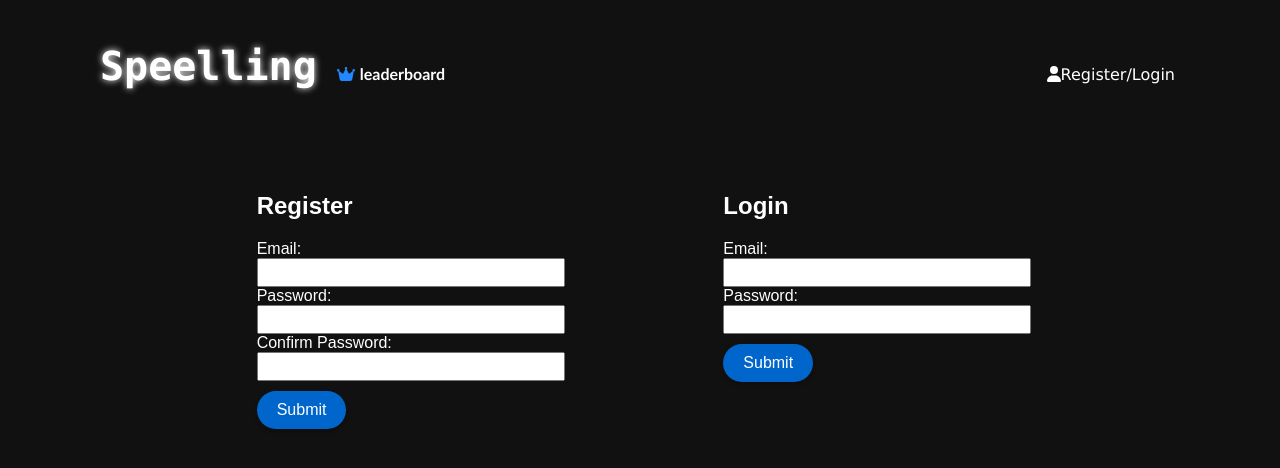
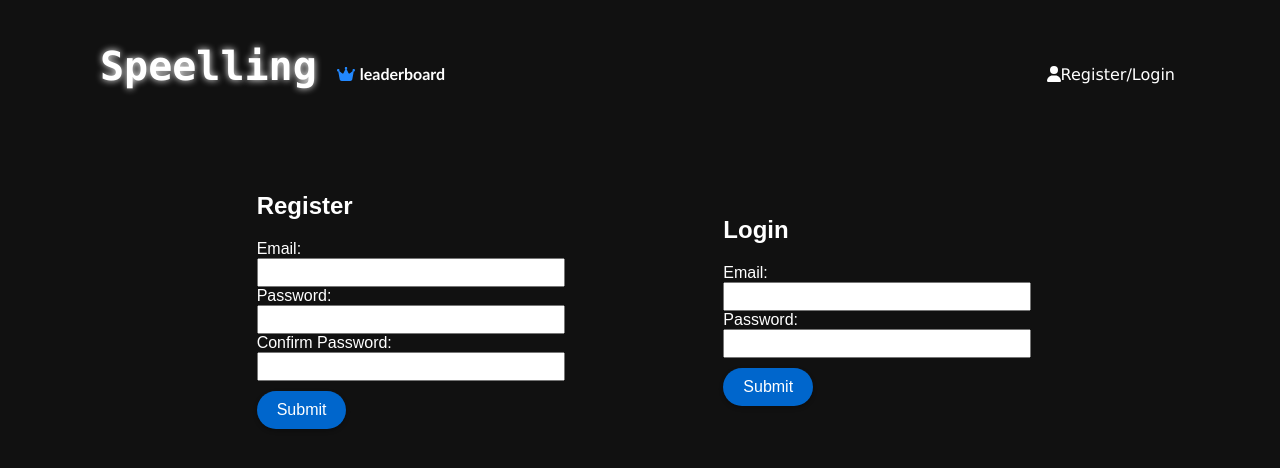
Before and after one commit to speelling/speelling, a React (Vite) app in the folder frontend/: page /register in a window 1280 px wide. Shown: the top 468 px of the page. Built offline with nearby package versions, Linux system fonts and the light colour scheme; no server answers.

Commit message:
css on register

```diff
--- a/frontend/src/css/Register.css
+++ b/frontend/src/css/Register.css
@@ -1,6 +1,7 @@
 .register-container {
   display: flex;
-    justify-content: space-evenly;
+  flex-direction: column;
+  align-items: center;
   margin-top: 40px;
   color: white;
 }
@@ -9,3 +10,11 @@
 .login-form {
   width: 300px;
 }
+@media only screen and (min-width: 768px) {
+  .register-container {
+    display: flex;
+    justify-content: space-evenly;
+    flex-direction: row;
+
+  }
+}
```
Also changed, not shown: 1 other file (tests, documents, lock files or other folders). Lines whose indentation alone changed are shown as unchanged.
